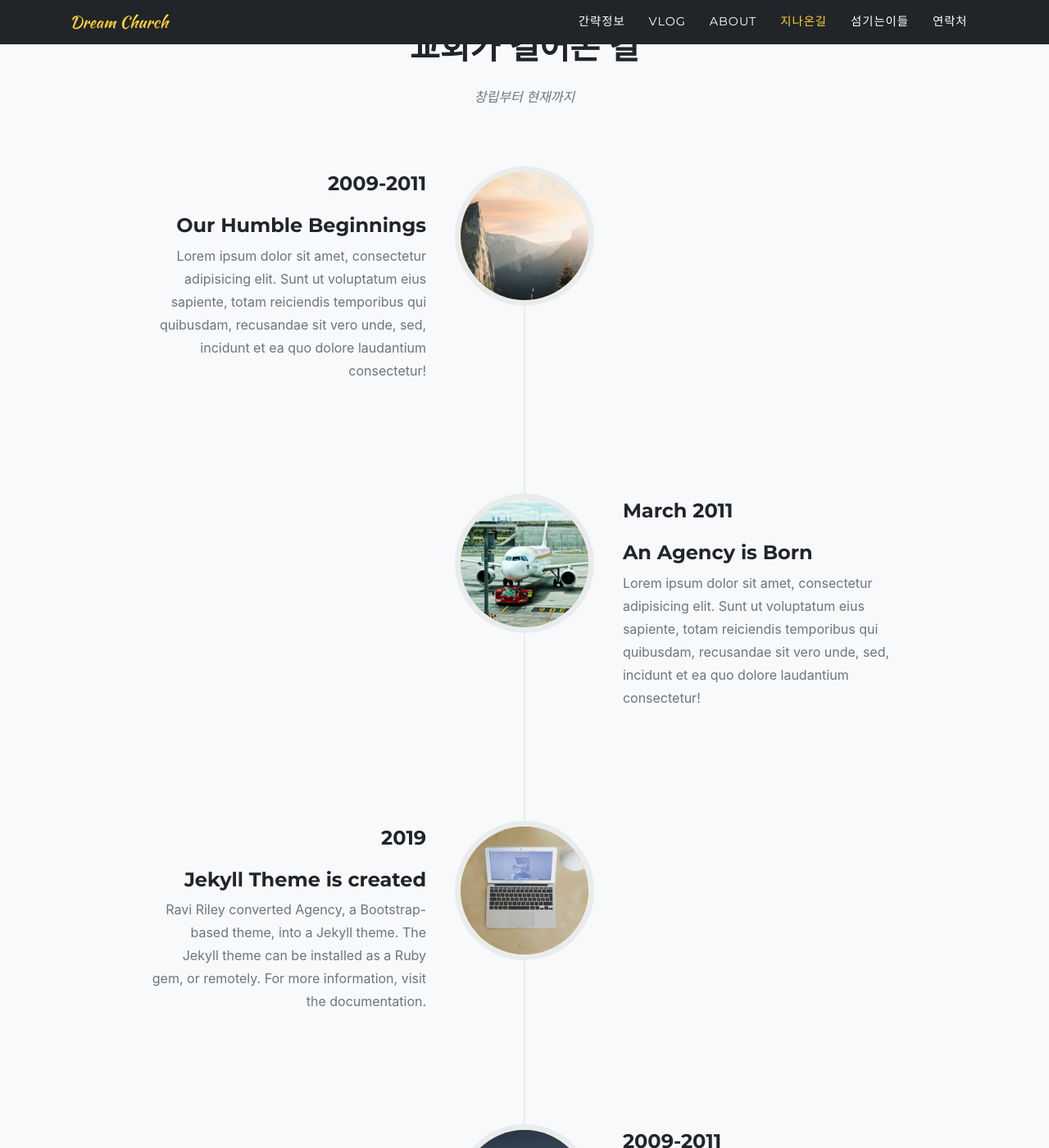
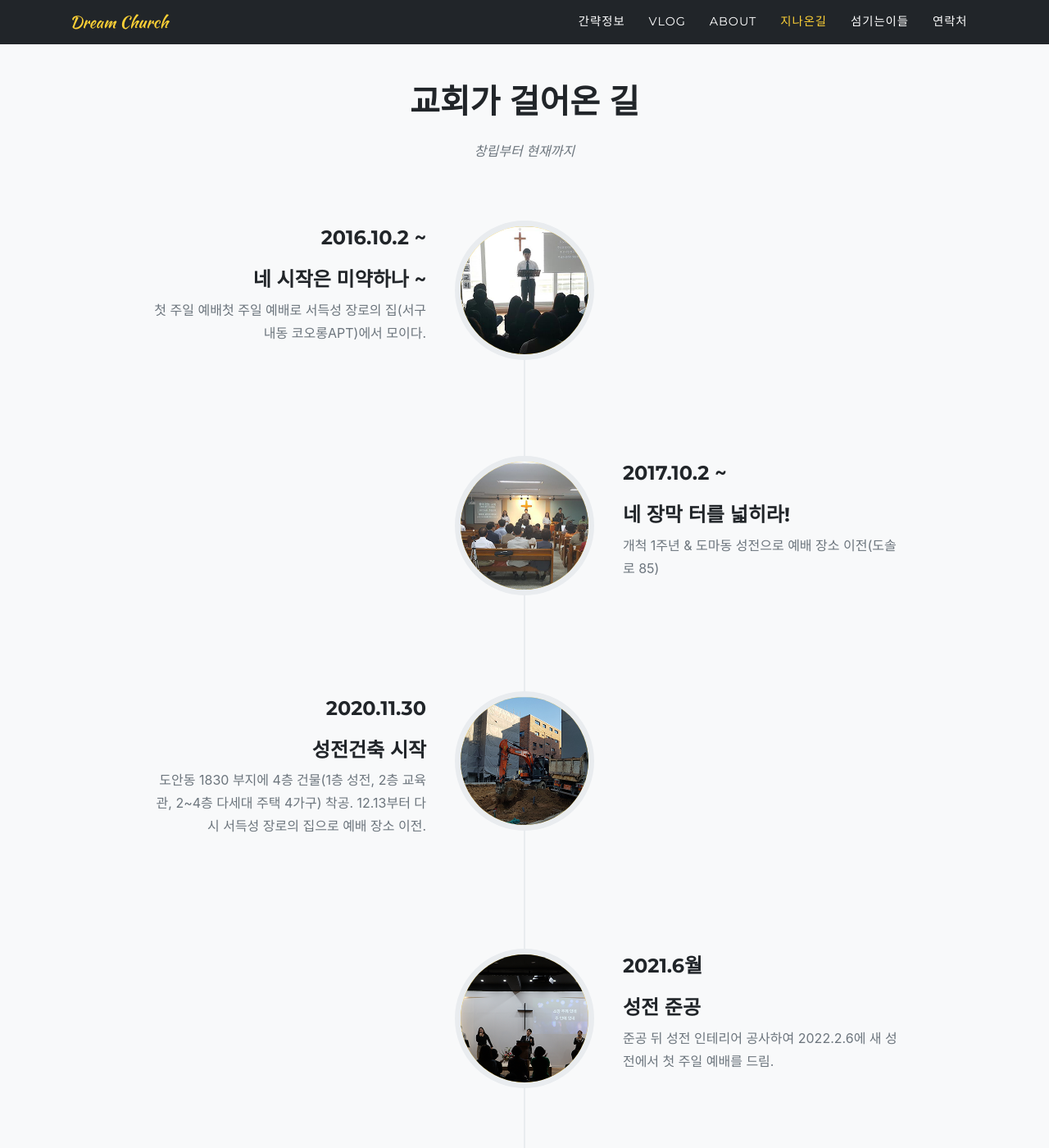
Before and after one commit to Pastor-Devlper/DreamCH, a Jekyll site: the page built from index.md, in a window 1280 px wide and 1400 px high, scrolled down 3220 px. Shown: the whole window at 82% size. Built offline with Jekyll 4.4.1, drawn with Linux system fonts in a browser that asks for light colours; some web fonts are replaced; some of the changed text lies outside the part shown.

Commit message:
service map added & timeline modify

```diff
--- a/_data/sitetext.yml
+++ b/_data/sitetext.yml
@@ -54,10 +54,11 @@ en: &DEFAULT_EN
         desc: '젊은 시절 세종대학교 영화예술학과를 졸업하고 대중가수의 길을 걷다, 하나님의 부르심에 순종하여 목원대학교 신학대학원을 졸업하여 목사 안수를 받고 다년 간의 훈련 기간을 거쳐, 2016년 꿈이 있는 교회를 개척하였습니다.'
         icon: fas fa-user-tie
       - title: '교회 위치'
-        desc: '[대전 서구 도안동 1830]<br>
-          BUS : 급행3, 114, 115 <br>
-          [위치 지도](http://naver.me/5IlzUwRO)'
+        desc: '<iframe src="https://www.google.com/maps/embed?pb=!1m18!1m12!1m3!1d12860.210561182388!2d127.33640481407936!3d36.31103030355057!2m3!1f0!2f0!3f0!3m2!1i1024!2i768!4f13.1!3m3!1m2!1s0x35654c4e626d4429%3A0x2969233db3e9a2b6!2z64yA7KCE6rSR7Jet7IucIOyEnOq1rCDrj4TslYjrj5kgMTgzMA!5e0!3m2!1sko!2skr!4v1679639270301!5m2!1sko!2skr" width="300" height="200" style="border:0;" allowfullscreen="" loading="lazy" referrerpolicy="no-referrer-when-downgrade"></iframe>
+        [대전 서구 도안동 1830]<br>
+        [버스: 급행3, 114, 115]'
         icon: fas fa-search-location
+        # [위치 지도](http://naver.me/5IlzUwRO)
         # image: assets/img/map_01.png
 
   portfolio:
@@ -80,25 +81,25 @@ en: &DEFAULT_EN
     # left is the default
     #start_align: "left"
     events:
-      - title: 'Our Humble Beginnings'
-        year: '2009-2011'
-        desc: 'Lorem ipsum dolor sit amet, consectetur adipisicing elit. Sunt ut voluptatum eius sapiente, totam reiciendis temporibus qui quibusdam, recusandae sit vero unde, sed, incidunt et ea quo dolore laudantium consectetur!'
-        image: assets/img/timeline/1.jpg
+      - title: '네 시작은 미약하나 ~'
+        year: '2016.10.2 ~ '
+        desc: '첫 주일 예배첫 주일 예배로 서득성 장로의 집(서구 내동 코오롱APT)에서 모이다.'
+        image: assets/img/timeline/161030.png
         alt:
-      - title: 'An Agency is Born'
-        year: 'March 2011'
-        desc: 'Lorem ipsum dolor sit amet, consectetur adipisicing elit. Sunt ut voluptatum eius sapiente, totam reiciendis temporibus qui quibusdam, recusandae sit vero unde, sed, incidunt et ea quo dolore laudantium consectetur!'
-        image: assets/img/timeline/2.jpg
+      - title: '네 장막 터를 넓히라!'
+        year: '2017.10.2 ~ '
+        desc: '개척 1주년 & 도마동 성전으로 예배 장소 이전(도솔로 85)'
+        image: assets/img/timeline/171001.png
         alt:
-      - title: 'Jekyll Theme is created'
-        year: '2019'
-        desc: 'Ravi Riley converted Agency, a Bootstrap-based theme, into a Jekyll theme. The Jekyll theme can be installed as a Ruby gem, or remotely. For more information, visit the documentation.'
-        image: assets/img/timeline/3.jpg
+      - title: '성전건축 시작'
+        year: '2020.11.30'
+        desc: '도안동 1830 부지에 4층 건물(1층 성전, 2층 교육관, 2~4층 다세대 주택 4가구) 착공. 12.13부터 다시 서득성 장로의 집으로 예배 장소 이전.'
+        image: assets/img/timeline/201130.png
         alt: image alt text
-      - title: 'Title'
-        year: '2009-2011'
-        desc: 'Your description here, **Markdown** is fully supported.'
-        image: assets/img/timeline/4.jpg
+      - title: '성전 준공'
+        year: '2021.6월'
+        desc: '준공 뒤 성전 인테리어 공사하여 2022.2.6에 새 성전에서 첫 주일 예배를 드림.'
+        image: assets/img/timeline/230312.png
         alt:
         # you can enforce the alignment
         align: right
--- a/_includes/services.html
+++ b/_includes/services.html
@@ -21,7 +21,7 @@
           </span>
           <h4 class="service-heading">{{ service.title | markdownify }}</h4>
           {% if service.desc %}
-            <div class="text-muted">
+            <div class="overflow-auto text-muted">
               {{ service.desc | markdownify }}
             </div>
           {% endif %}
```
Also changed, not shown: assets/img/timeline/161030.png (added), assets/img/timeline/171001.png (added), assets/img/timeline/201130.png (added), assets/img/timeline/230312.png (added).
